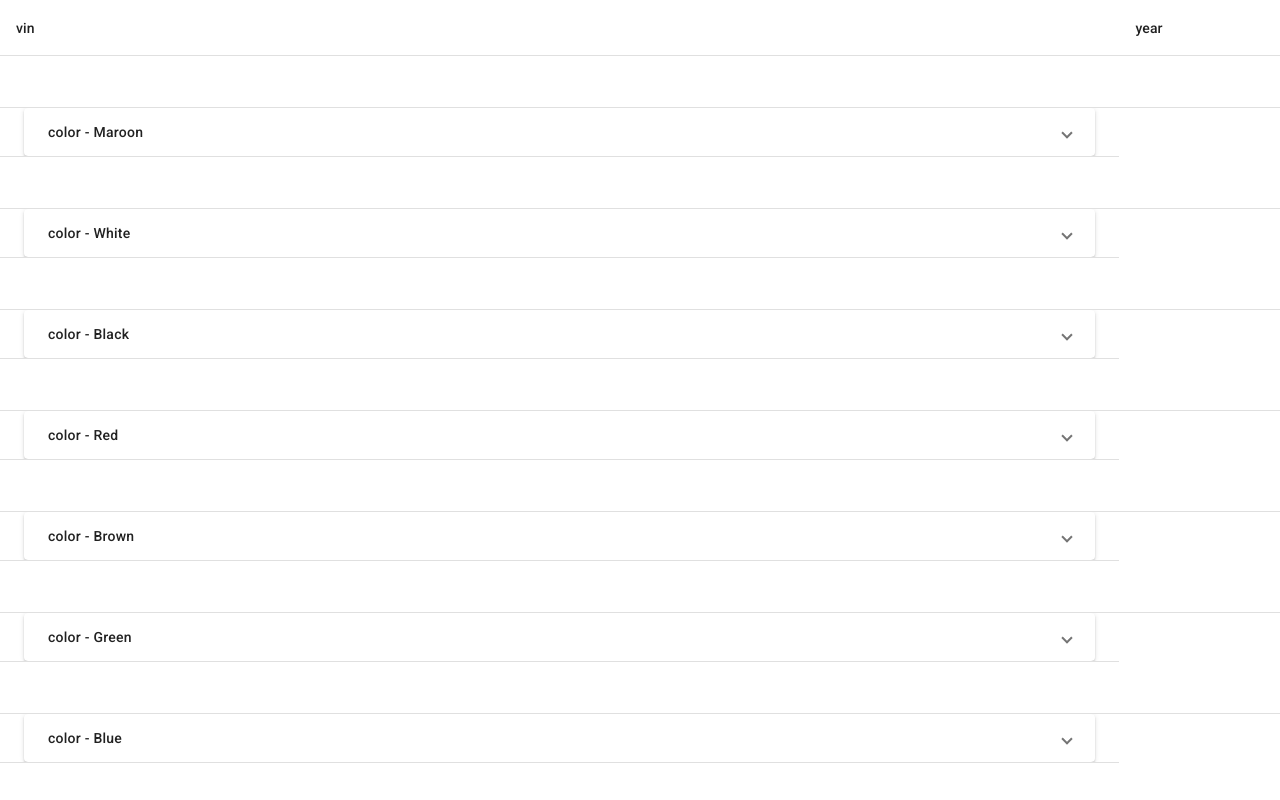
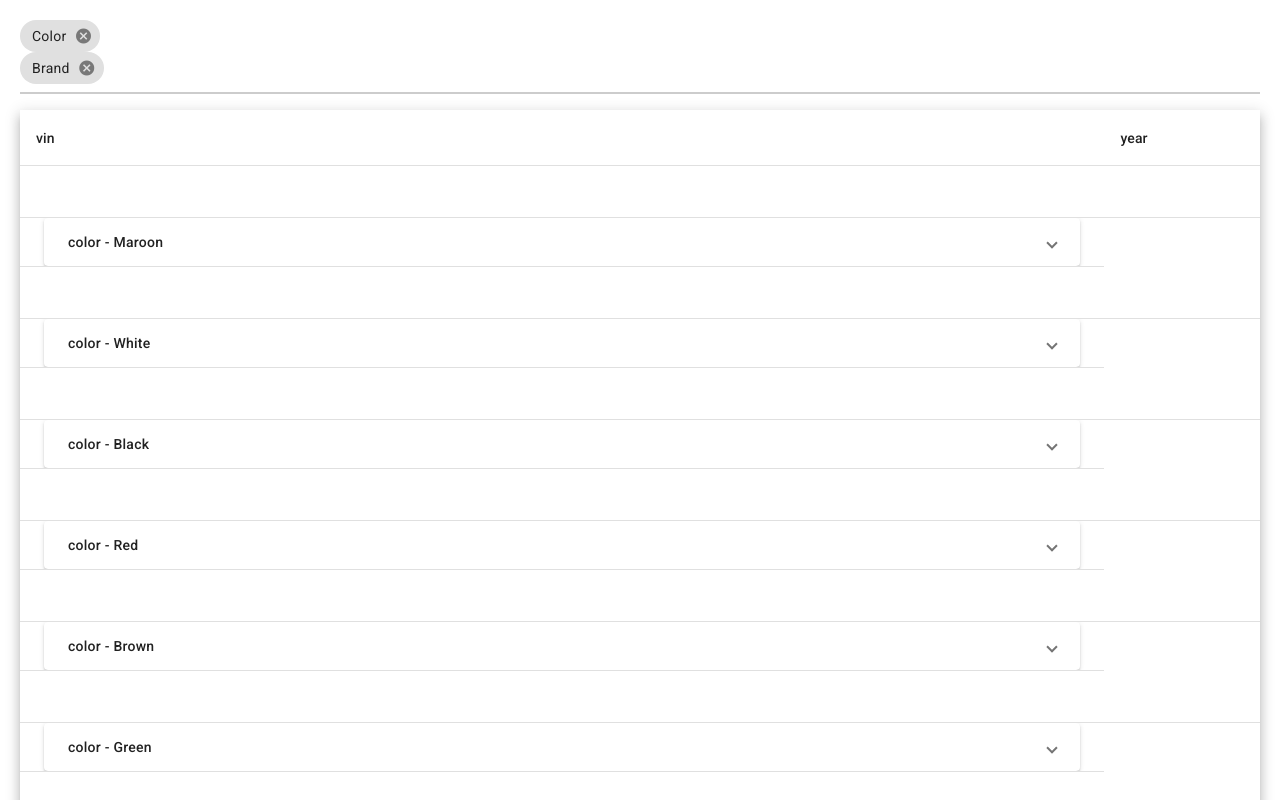
Before and after one commit to ShraddhaShahane/Angular-Demo-App, an Angular app in the folder angularMaterialApp/: page /home in a window 1280 px wide. Shown: the top 800 px of the page. Built offline with nearby package versions, Linux system fonts and the light colour scheme.

Commit message:
column Drag and Drop

```diff
--- a/angularMaterialApp/src/app/home/home.component.css
+++ b/angularMaterialApp/src/app/home/home.component.css
@@ -1,3 +1,32 @@
+.container{
+  padding: 20px;
+}
+.header-container {
+  display: flex;
+  gap: 8px;
+  margin-bottom: 16px;
+  border-bottom: 2px solid #ccc;
+  padding-bottom: 8px;
+  background-color: blue;
+}
+
+/* Style for the chip list container */
+.chip-list-container {
+  display: flex;
+  gap: 8px;
+  margin-bottom: 16px;
+  border-bottom: 2px solid #ccc;
+  padding-bottom: 8px;
+}
+
+/* Style for the chip items */
+.chip-item {
+  cursor: move;
+}
+
+mat-chip {
+  background: #f1f1f1;
+}
 table {
     width: 100%;
     padding-bottom: 10px;
--- a/angularMaterialApp/src/app/home/home.component.html
+++ b/angularMaterialApp/src/app/home/home.component.html
@@ -1,10 +1,22 @@
+<div class="container">
+  <div class="chip-list-container" cdkDropList (cdkDropListDropped)="onDrop($event)" >
+    <!-- Display dropped columns as chips -->
+     <div >
+      <div *ngFor="let droppedColumn of groupByColumns" class="chip-item"  >
+        <mat-chip [removable]="true" (removed)="removeColumn(droppedColumn)">
+          {{ droppedColumn | titlecase }}
+          <mat-icon matChipRemove>cancel</mat-icon>
+        </mat-chip>
+      </div>
+     </div>
+
+  </div>
 
 
-
-<table mat-table [dataSource]="dataSource" multiTemplateDataRows class="mat-elevation-z8 demo-table">
+  <table mat-table [dataSource]="dataSource" cdkDropList (cdkDropListDropped)="onDrop($event)" multiTemplateDataRows class="mat-elevation-z8 demo-table">
       @for (column of columns; track column) {
         <ng-container [matColumnDef]="column.columnDef">
-        <th mat-header-cell *matHeaderCellDef>
+          <th mat-header-cell *matHeaderCellDef cdkDrag >
             {{column.header}}
           </th>
           <td mat-cell *matCellDef="let row">
@@ -16,14 +28,17 @@
       }
 
       <ng-container matColumnDef="nested">
-      <mat-cell *matCellDef="let row" colspan="999">
+        <mat-cell *matCellDef="let row" [attr.colspan]="displayedColumns.length">
           <!-- Only render nested table when row has children and is expanded -->
-        <mat-expansion-panel *ngIf="row.children" class="example-element-detail">
+           <ng-container *ngIf="row.children" >
+            <mat-expansion-panel  class="example-element-detail">
               <mat-expansion-panel-header>
                 <mat-panel-title>{{row.groupByProperty + ' - ' + row.label }}</mat-panel-title>
               </mat-expansion-panel-header>
               <app-inner-table [dataSource]="row.children" [columns]="columns" [displayedColumns]="displayedColumns" ></app-inner-table>
             </mat-expansion-panel>
+           </ng-container>
+
         </mat-cell>
     </ng-container>
 
@@ -31,3 +46,5 @@
       <tr mat-row *matRowDef="let row; columns: displayedColumns;"></tr>
       <mat-row *matRowDef="let row; columns: nestedColumn;"></mat-row>
     </table>
+
+</div>
--- a/angularMaterialApp/src/app/home/home.component.ts
+++ b/angularMaterialApp/src/app/home/home.component.ts
@@ -1,3 +1,4 @@
+import { CdkDragDrop } from '@angular/cdk/drag-drop';
 import { Component, OnInit } from '@angular/core';
 
 const rowData = [
@@ -257,16 +258,42 @@ export class HomeComponent implements OnInit {
     },
   ];
   displayedColumns = this.columns.map(c => c.columnDef);
+  allColumns: string[] = this.columns.map(c => c.columnDef);
   nestedColumn = ['nested'];
   groupByColumns: string[] = ['color', 'brand'];
 
   constructor(){
-    this.dataSource = this.groupByAll(this.dataSource, 0, this.groupByColumns);
-    this.displayedColumns = this.displayedColumns.filter((dCol) => !this.groupByColumns.includes(dCol));
+    // this.dataSource = this.groupByAll(this.dataSource, 0, this.groupByColumns);
+    // this.displayedColumns = this.displayedColumns.filter((dCol) => !this.groupByColumns.includes(dCol));
+     this.reArrangeTable();
+  }
+
+  ngOnInit() {
+  }
+
+  reArrangeTable(){
+    this.dataSource = this.groupByAll(rowData, 0, this.groupByColumns);
+    this.displayedColumns = this.allColumns.filter((dCol) => !this.groupByColumns.includes(dCol));
 
   }
 
-  ngOnInit() {
+  onDrop(event: any) {
+    console.log(event);
+    let droppedColumn = event.item.element.nativeElement.innerText.toLowerCase();
+
+    if (!this.groupByColumns.includes(droppedColumn)) {
+      this.groupByColumns.push(droppedColumn);
+      this.reArrangeTable();
+    }
+  }
+
+
+  removeColumn(column: string) {
+    const index = this.groupByColumns.indexOf(column);
+    if (index >= 0) {
+      this.groupByColumns.splice(index, 1);
+      this.reArrangeTable();
+    }
   }
 
   groupByAll(arr: any[], level: number, groupByColumns: string[]): any[]{
```
Lines whose indentation alone changed are shown as unchanged.
